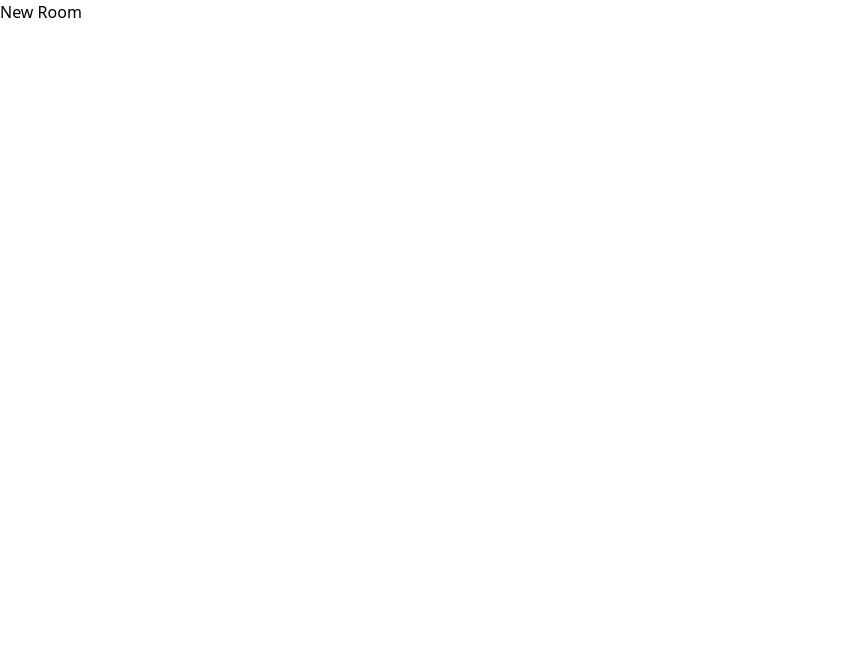
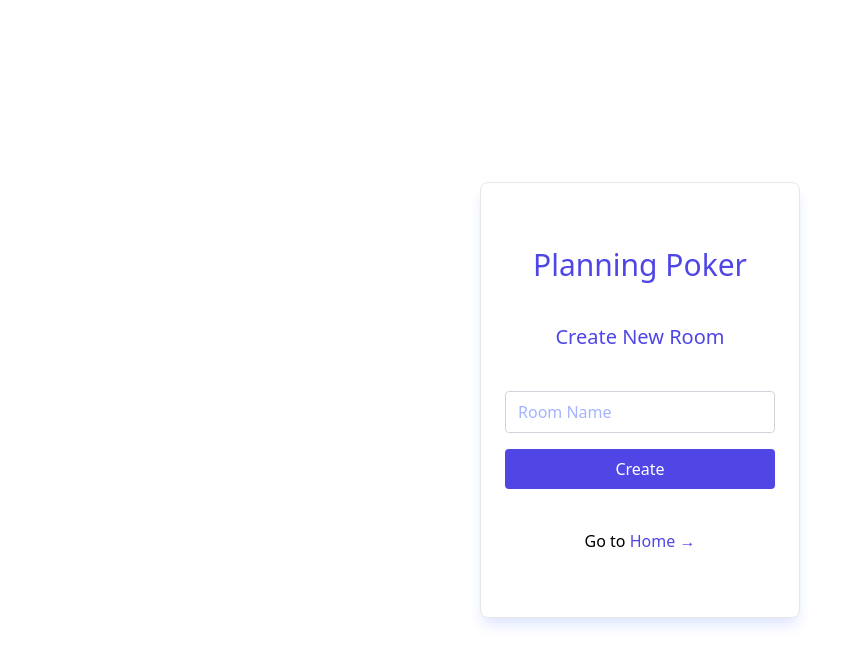
Before and after one commit to anindya-dey/planning-poker, a React (Create React App) app: page /room/new in a window 1280 px wide. Shown: the top 666 px of the page, without its empty margins (0-862 px from the left). Built offline with nearby package versions, Linux system fonts and the light colour scheme.

Commit message:
add NewRoom component

```diff
--- /dev/null
+++ b/src/components/GoToHome.js
@@ -0,0 +1,12 @@
+import { Link } from "react-router-dom";
+
+export default function GoToHome() {
+    return (
+        <div className="font-thin">
+            <span>Go to{' '}</span>
+            <Link to="/">
+                <span className="text-indigo-600">Home &rarr;</span>
+            </Link>
+        </div>
+    )
+}
--- a/src/components/NewRoom.js
+++ b/src/components/NewRoom.js
@@ -1,9 +1,25 @@
+import { Link } from "react-router-dom";
+import GoToHome from "./GoToHome";
+
+import TileLayout from "./TileLayout";
+
 export default function NewRoom() {
     return (
-        <>
-        <div>
-            New Room
-        </div>
-        </>
-    )
+        <TileLayout>
+            <div className="w-full flex flex-col space-y-10 justify-center">
+                <div className="text-3xl text-center text-indigo-600">Planning Poker</div>
+                <div className="text-xl text-center text-indigo-600 font-thin">Create New Room</div>
+                <div className="flex flex-col space-y-4">
+                    <input type="text" className="py-2 w-full rounded border border-gray-300 placeholder:text-indigo-300 text-indigo-600 focus:ring-indigo-600" placeholder="Room Name" />
+                    <Link to={"/room/new"}>
+                        <div className="px-6 py-2 bg-indigo-600 text-white text-center rounded hover:bg-indigo-800 hover:cursor-pointer transition-all ease-in-out">Create</div>
+                    </Link>
+                </div>
+
+                <div className="text-center">
+                    <GoToHome />
+                </div>
+            </div>
+        </TileLayout>
+    );
 }
--- a/src/components/NotFound.js
+++ b/src/components/NotFound.js
@@ -1,5 +1,6 @@
 import { Link } from "react-router-dom";
 import Divider from "./Divider";
+import GoToHome from "./GoToHome";
 import TileLayout from "./TileLayout";
 
 export default function NotFound() {
@@ -10,11 +11,8 @@ export default function NotFound() {
 
                 <Divider />
 
-                <div className="mt-6 font-thin">
-                    <span>Go to{' '}</span>
-                    <Link to="/">
-                        <span className="text-indigo-600">Home &rarr;</span>
-                    </Link>
+                <div className="mt-6">
+                    <GoToHome />
                 </div>
             </div>
         </TileLayout>
```
